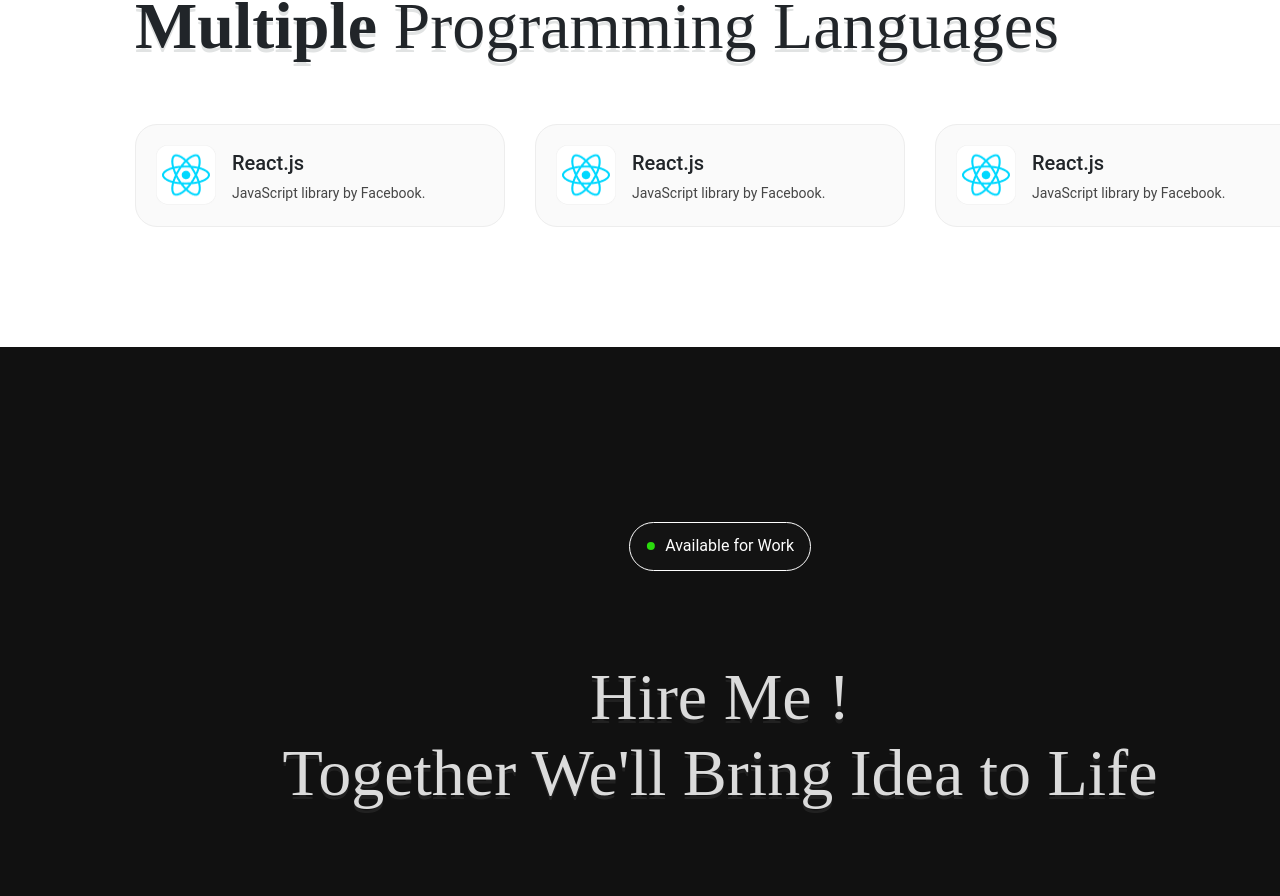
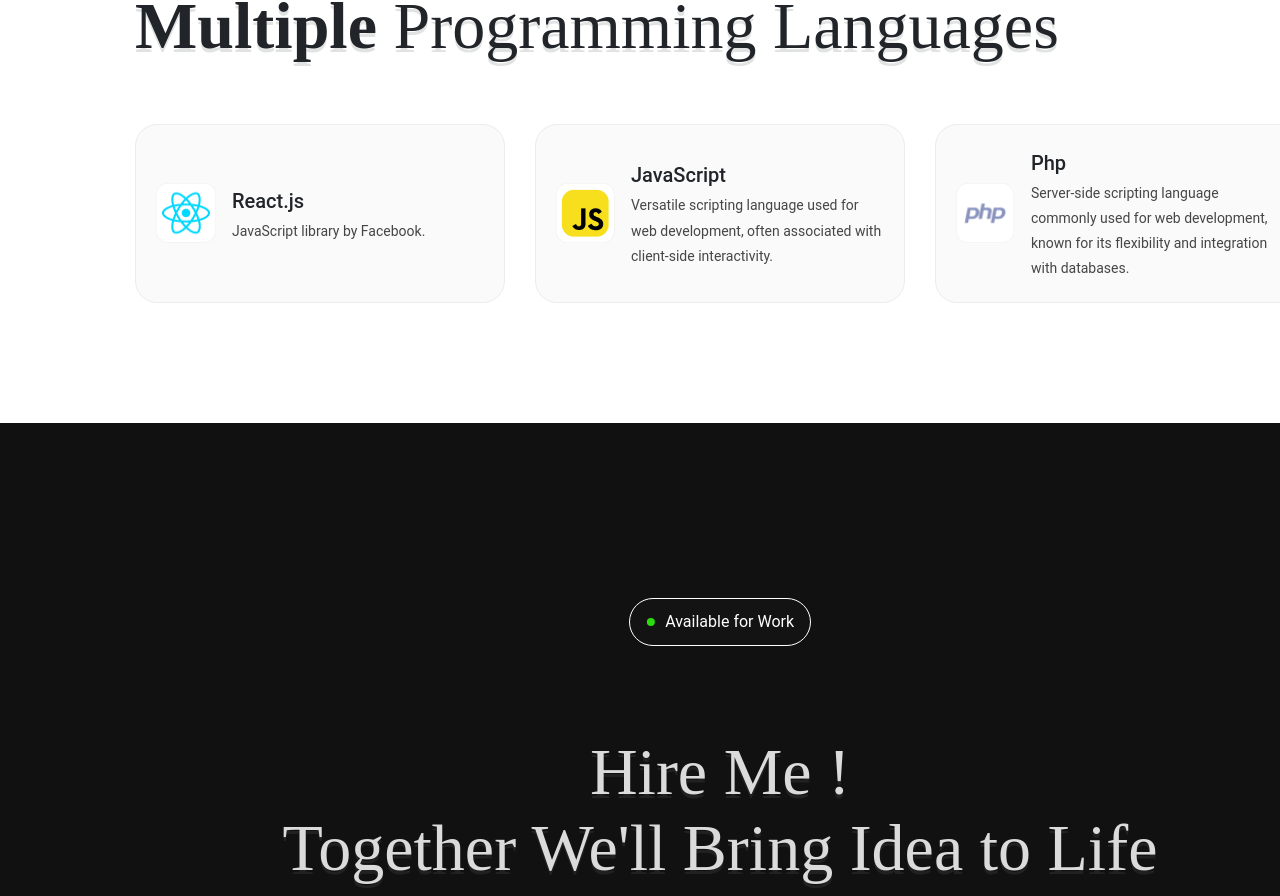
Before and after one commit to Sakarrr/portfolio-site-react, a React (Create React App) app: page / in a window 1280 px wide. Shown: the part 1480-2376 px from the top of the page. Built offline with nearby package versions, Linux system fonts and the light colour scheme.

Commit message:
Update - Display section

```diff
--- a/src/components/DisplaySection.js
+++ b/src/components/DisplaySection.js
@@ -2,6 +2,8 @@ import React from "react";
 import magazinex from "../assets/MagazineX.png";
 import magazineblocks from "../assets/MagazineBlocks.png";
 import reactjs from "../assets/ReactJs.png";
+import javascript from "../assets/JavaScript.png";
+import php from "../assets/PHP.png";
 
 function displaySection() {
     return (
@@ -28,17 +30,17 @@ function displaySection() {
                             </div>
                         </span>
                         <span>
-                            <img src={reactjs} alt="ReactJS"/>
+                            <img src={javascript} alt="ReactJS"/>
                             <div className={"description"}>
-                                <h4>React.js</h4>
-                                <p>JavaScript library by Facebook.</p>
+                                <h4>JavaScript</h4>
+                                <p>Versatile scripting language used for web development, often associated with client-side interactivity.</p>
                             </div>
                         </span>
                         <span>
-                            <img src={reactjs} alt="ReactJS"/>
+                            <img src={php} alt="ReactJS"/>
                             <div className={"description"}>
-                                <h4>React.js</h4>
-                                <p>JavaScript library by Facebook.</p>
+                                <h4>Php</h4>
+                                <p>Server-side scripting language commonly used for web development, known for its flexibility and integration with databases.</p>
                             </div>
                         </span>
                     </div>
```
Also changed, not shown: src/assets/JavaScript.png (added), src/assets/PHP.png (added).
